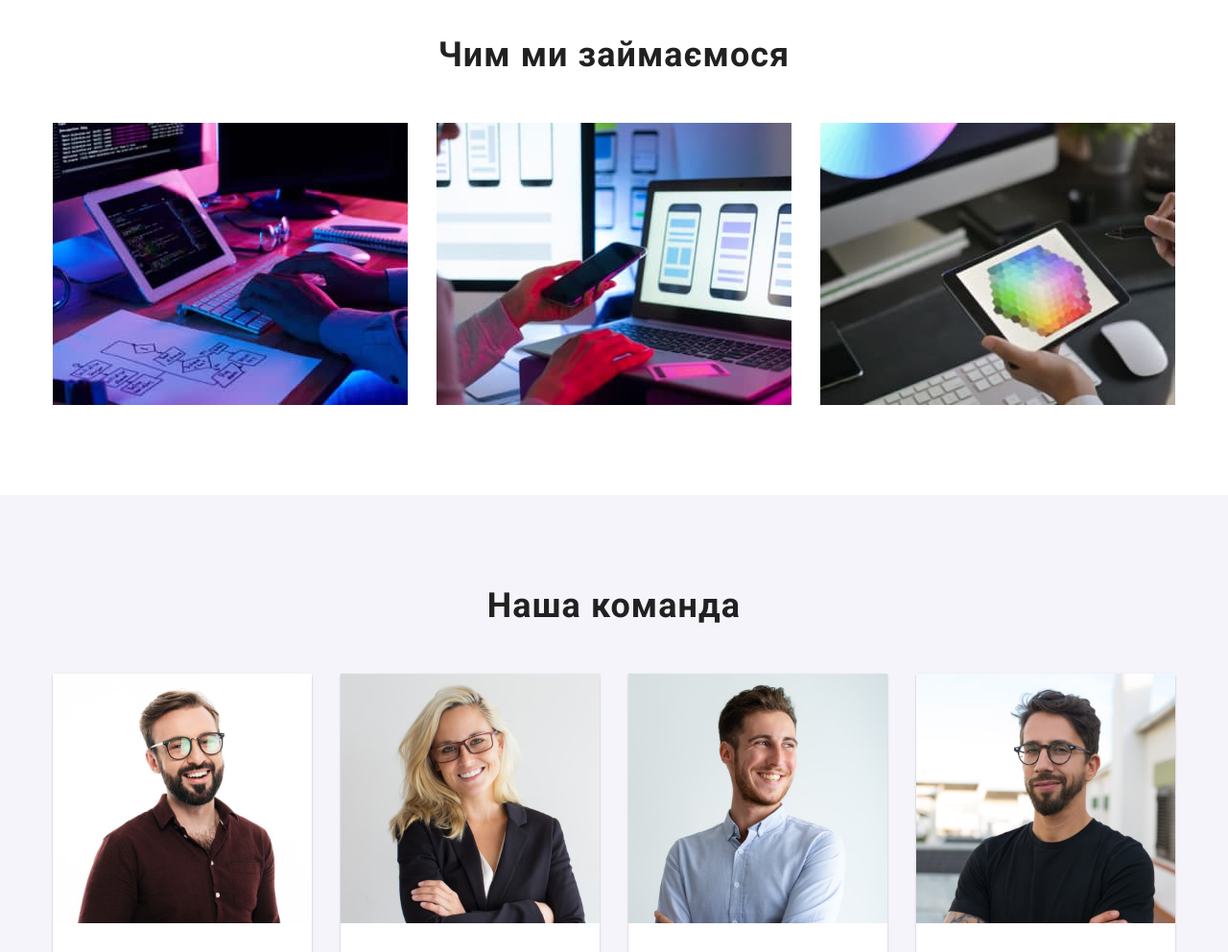
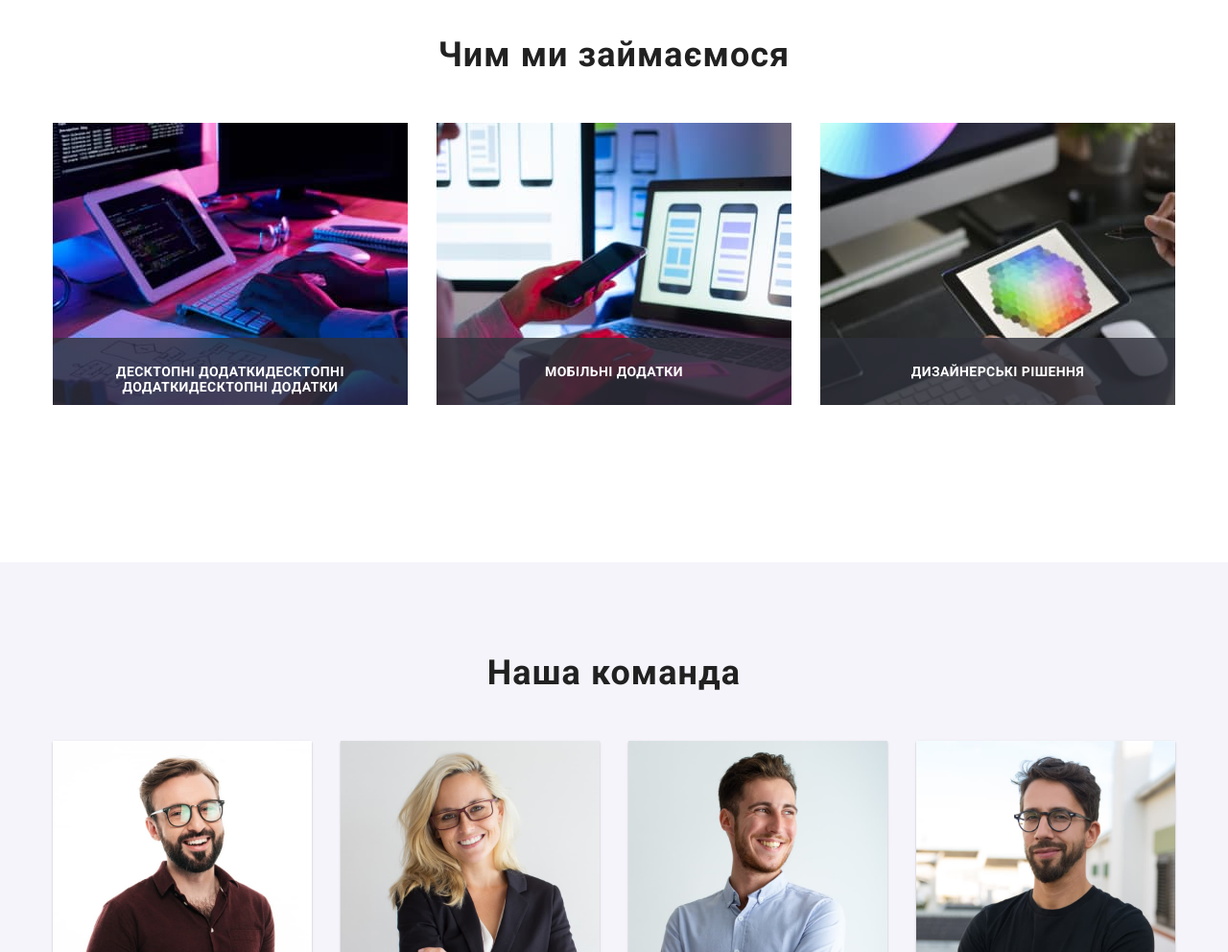
Before and after one commit to Miamasha/goit-markup-hw-05, a plain HTML site: page index.html in a window 1280 px wide. Shown: the part 1080-2072 px from the top of the page at 96% size. Drawn offline with nearby package versions, Linux system fonts and the light colour scheme; files whose address does not match are found by name.

Commit message:
hw5_submit3

```diff
--- a/css/styles.css
+++ b/css/styles.css
@@ -157,7 +157,6 @@ position: relative;
 .link:hover,
 .link:focus {
 	color: var(--accent-color);
-	cursor: pointer;
 }
 
 .header-contacts {
@@ -182,7 +181,6 @@ position: relative;
 .header-link:hover,
 .header-link:focus {
 	color: var(--accent-color);
-	cursor: pointer;
 }
 
 .header-icon {
@@ -209,7 +207,7 @@ position: relative;
 	line-height: 1.71;
 	letter-spacing: 0.03em;
 	color: #ffffff;
-	cursor: pointer;
+
 }
 
 .address-mail a,
@@ -224,7 +222,7 @@ position: relative;
 .footer-address-list a:hover,
 .footer-address-list a:focus {
 	color: var(--accent-color);
-	cursor: pointer;
+
 }
 
 
@@ -375,9 +373,28 @@ position: relative;
 
 .act-type {
 	margin-right: 30px;
+	width: 370px;
+	position: relative;
 }
 .act-type:last-child {
 	margin-right: 0;
+}
+
+.act-cover-text{
+	font-style: normal;
+	font-weight: 700;
+	font-size: 14px;
+	line-height: 16px;
+	text-align: center;
+	letter-spacing: 0.03em;
+	text-transform: uppercase;
+	color: #ffffff;
+	background: rgba(47, 48, 58, 0.8);
+	padding-top: 27px;
+	padding-bottom: 27px;
+	width: 370px;
+	height: 70px;
+	transform: translateY(-100%);
 }
 
 .actions,
@@ -470,7 +487,6 @@ position: relative;
 .client-link:hover,
 .client-link:focus {
 	border-color: var(--accent-color);
-	cursor: pointer;
 }
 
 .client-icon{
@@ -480,7 +496,7 @@ position: relative;
 
 .client-link:hover .client-icon,
 .client-link:focus .client-icon{
-	Fill:var(--accent-color);
+	fill:var(--accent-color);
 }
 
 /*-------------STUDIO-SOC NETWORKS--------------*/
@@ -616,11 +632,10 @@ padding-bottom: 0;
 .portf-link:hover,
 .portf-link:focus {
 	filter: drop-shadow(0px 4px 4px rgba(0, 0, 0, 0.25));
-	cursor: pointer;
 }
 
-.portf-proj:hover .portf-cover-text,
-.portf-proj:focus .portf-cover-text{
+.portf-link:hover .portf-cover-text,
+.portf-link:focus .portf-cover-text{
 	transform: translateY(0%);
 }
 
@@ -642,7 +657,7 @@ padding-bottom: 0;
 	padding: 64px 23px;
 	background: rgba(33, 150, 243, 0.9);
 	height: 100%;
-	transform: translateY(100%);
+	transform: translateY(101%);
 	transition: transform 250ms cubic-bezier(0.4, 0, 0.2, 1);
 	overflow: auto; /*ASK  LECTOR*/
 }
--- a/index.html
+++ b/index.html
@@ -34,7 +34,7 @@
 							<svg class="header-icon" width="16" height="12">
 								<use href="./images/icons-studio.svg#icon-envelope"></use>
 							</svg>
-							<p>info@devstudio.com</p>
+							info@devstudio.com
 						</a>
 					</li>
 					<li class="header-tel">
@@ -42,7 +42,7 @@
 							<svg class="header-icon" width="10" height="16">
 								<use href="./images/icons-studio.svg#icon-smartphone"></use>
 							</svg>
-							<p>+38 096 111 11 11</p>
+							+38 096 111 11 11
 						</a>
 					</li>
 				</ul>
@@ -117,12 +117,21 @@
 					<ul class="actions">
 						<li class="act-type">
 							<img src="./images/box1.jpg" alt="Вечерний офис" width="370" />
+							<p class="act-cover-text">
+								Десктопні додаткиДесктопні додаткиДесктопні додатки
+							</p>
 						</li>
 						<li class="act-type">
 							<img src="./images/box2.jpg" alt="Дневной офис" width="370" />
+							<p class="act-cover-text">
+								Мобільні додатки
+							</p>
 						</li>
 						<li class="act-type">
 							<img src="./images/box3.jpg" alt="Палитра цветов" width="370" />
+							<p class="act-cover-text">
+								Дизайнерські рішення
+							</p>
 						</li>
 					</ul>
 				</div>
```
